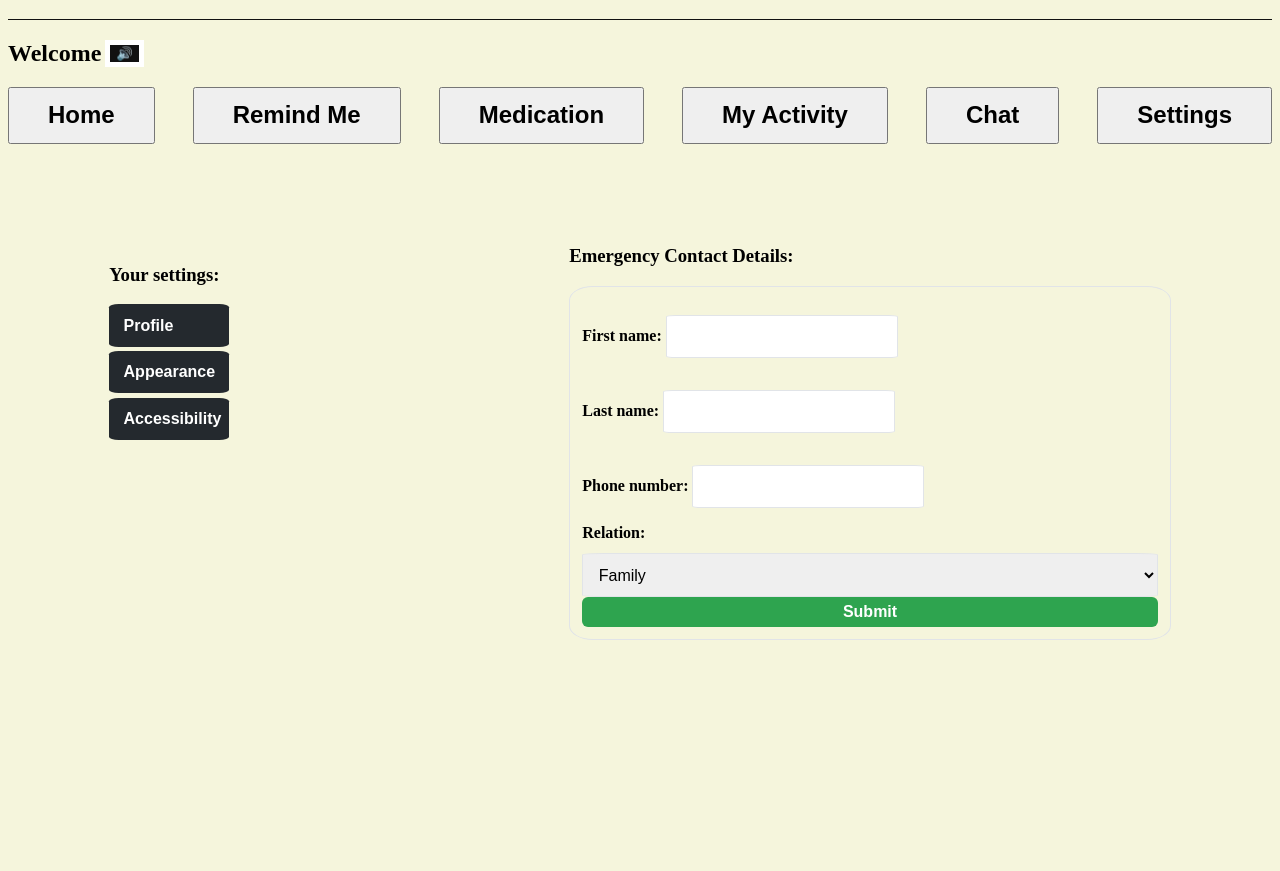
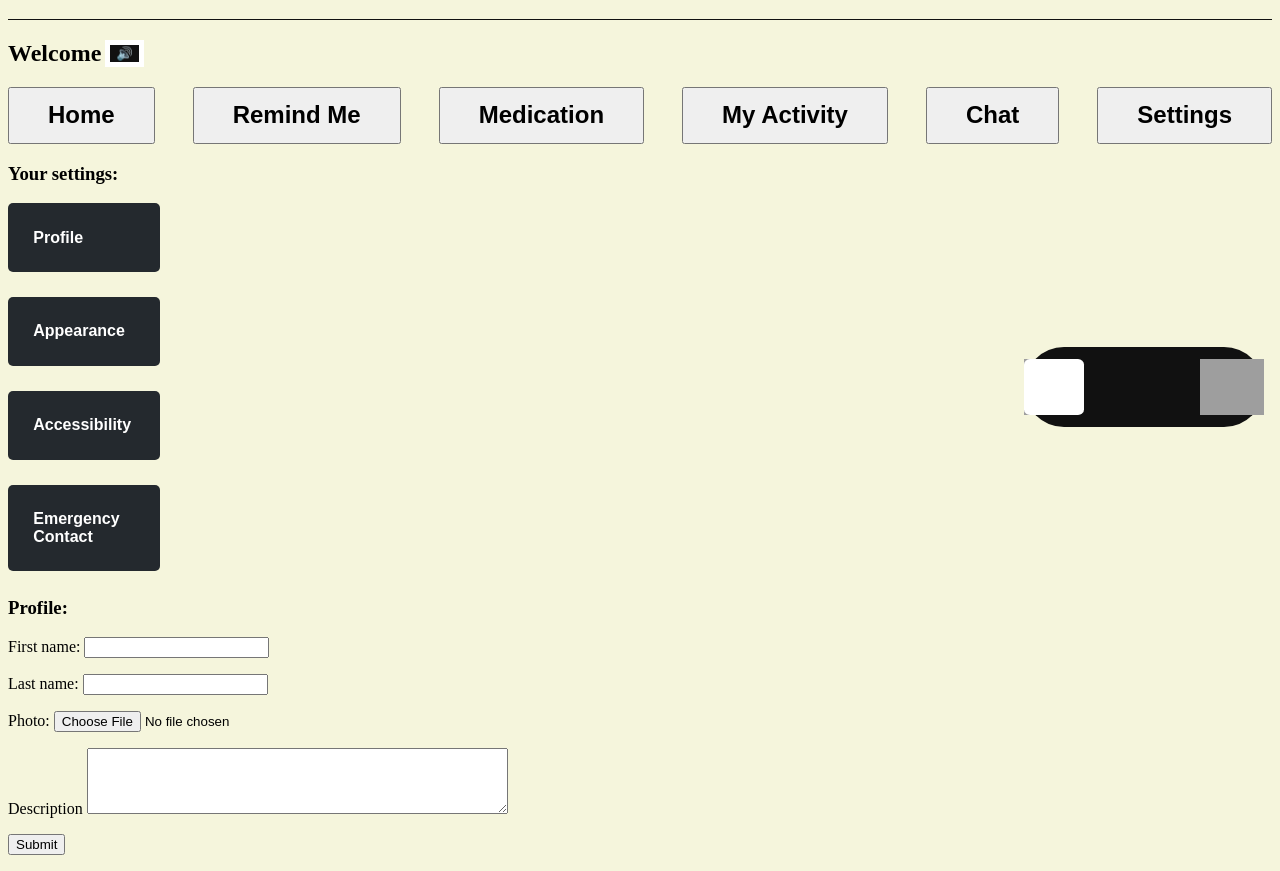
Before and after one commit to gurvirdhillon/AAL-project, a website: page client/settings.html in a window 1280 px wide. Shown: the part 69-940 px from the top of the page. Before the commit the page ends 810 px from the top, so only its background shows below. Drawn offline with Linux system fonts and the light colour scheme; no server answers; grey boxes are pictures that could not be loaded; a script that the page names is missing.

Commit message:
added styles

```diff
--- a/client/index.css
+++ b/client/index.css
@@ -205,6 +205,7 @@ height: 10%;
 width: 5%;
 border-radius: 10%;
 transition: transform linear 0.2s;
+padding: 10%;
 }
 
 #formEmergency{
@@ -217,33 +218,21 @@ transition: transform linear 0.2s;
 
 .darkModeLightMode{
     position: absolute;
+    top: 50%;
     right: 0;
     margin: 1em;
 }
 
 /* css for the settings page */
 
-.settingsContainer {
-    display: flex;
-    margin: 8% auto;
-    max-width: 84%;
-  }
-
-  /* settings menu on the left */
-  .settingsMenu {
-    width: 20%;
-    margin-right: 32%;
-  }
-
-  /* settings menu buttons */
-  .settingsMenu button {
+.settingsMenu button {
     display: block;
-    width: 100%;
+    width: 12%;
     text-align: left;
-    padding: 10% 12%;
+    padding: 2%;
     border: none;
-    border-radius: 8%;
-    margin-bottom: 4%;
+    border-radius: 5px;
+    margin-bottom: 2%;
     font-size: 100%;
     font-weight: bolder;
     color: #fff;
@@ -251,63 +240,3 @@ transition: transform linear 0.2s;
     cursor: pointer;
     transition: background-color 0.2s ease-in-out;
   }
-
-  .settingsMenu button:hover {
-    background-color: #292c35;
-  }
-
-  /* main content on the right */
-  #mainSettingsPage {
-    width: 100%;
-  }
-
-  /* form styling */
-  #mainSettingsPage form {
-    display: flex;
-    flex-direction: column;
-    padding: 2%;
-    border: 1px solid #e1e4e8;
-    border-radius: 4%;
-  }
-
-  #mainSettingsPage h3 {
-    margin-top: 0;
-    font-weight: bolder;
-  }
-
-  #mainSettingsPage label {
-    font-size: 100%;
-    font-weight: bolder;
-    margin-bottom: 2%;
-  }
-
-  #mainSettingsPage input[type="text"], #mainSettingsPage select {
-    padding: 2%;
-    border: thin solid #e1e4e8;
-    border-radius: 4%;
-    font-size: 100%;
-  }
-
-  #mainSettingsPage input[type="checkbox"] {
-    margin-right: 3%;
-  }
-
-  #mainSettingsPage .form-group {
-    margin-bottom: 3%;
-  }
-
-  #mainSettingsPage button[type="submit"] {
-    padding: 1%;
-    border: none;
-    border-radius: 6px;
-    font-size: 100%;
-    font-weight: bolder;
-    color: #fff;
-    background-color: #2ea44f;
-    cursor: pointer;
-    transition: background-color 0.2s ease-in-out;
-  }
-
-  #mainSettingsPage button[type="submit"]:hover {
-    background-color: #22863a;
-  }
--- a/client/settings.html
+++ b/client/settings.html
@@ -45,9 +45,33 @@
 <button>Profile</button>
 <button>Appearance</button>
 <button>Accessibility</button>
+<button>Emergency Contact</button>
 </div>
 
-<div id="mainSettingsPage">
+<div id="profileUser">
+  <h3>Profile:</h3>
+  <form>
+  <p>
+    <label for="fname">First name:</label>
+    <input type="text" id="fname" name="fname" required>
+  </p>
+  <p>
+    <label for="lname">Last name:</label>
+    <input type="text" id="lname" name="lname">
+  </p>
+  <p>
+    <!-- let the user put a photo in of them -->
+    <label for="photo">Photo:</label>
+    <input type="file" id="photo" name="photo" accept="image/png, image/gif, image/jpeg">
+  </p>
+  <p>
+    <label for="description">Description</label>
+    <textarea id="description" name="description" rows="4" cols="50"></textarea>
+  </p>
+  <button type="submit" id="submitProfile">Submit</button>
+</div>
+
+<div class="mainSettingsPage">
 <article>
 
   <h3>Emergency Contact Details: </h3>
@@ -78,5 +102,43 @@
 </div>
 </div>
 
+<div id="AppearanceVisuals">
+<div class="darkModeLightMode">
+  <input type="checkbox" id="chk" class="checkbox">
+    <label class="placeHolder" for="chk">
+          <i class="moon-icon"></i>
+          <i class="sun-icon"></i>
+          <div class="ball"></div>
+  </label>
+  </div>
+</div>
+<!-- put this into a drop down box instead -->
+
+<div>
+  <h3>Accessibility:</h3>
+
+  <label>Speech to text:</label>
+  <button id="revelio">?</button>
+
+  <template id="contextAudio">
+    <p>This will allow any text presented on screen to be read out loud by the app. </p>
+    <p>Once ticked, the app will read the text out loud.</p>
+  </template>
+
+<article id="placeContext">
+
+</article>
+
+<p>
+  <label>Enable speech to text:</label>
+  <input type="checkbox" id="">
+</p>
+
+<template id="contextAudio">
+  <p>This will allow any text presented on screen to be read out loud by the app. </p>
+  <p>Once ticked, the app will read the text out loud.</p>
+</template>
+
+</div>
 
 </body>
```
